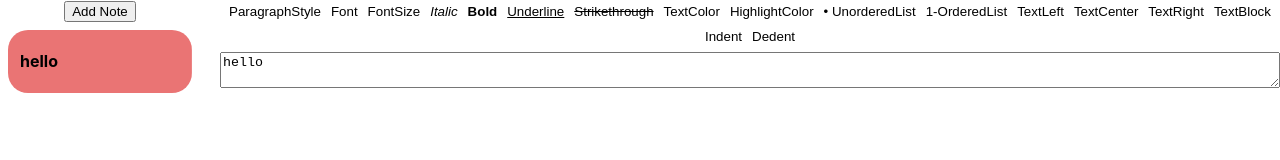
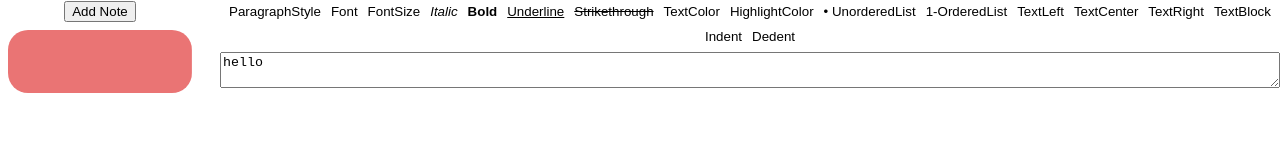
Before and after one commit to dugramen/rich-notes, a React (Create React App) app: page / in a window 1280 px wide. Shown: the top 160 px of the page. Built offline with nearby package versions, Linux system fonts and the light colour scheme.

Commit message:
Unique draft ids & delete animation

```diff
--- a/src/components/NoteList/NoteItem.js
+++ b/src/components/NoteList/NoteItem.js
@@ -3,13 +3,33 @@ import React from "react";
 export default function NoteItem(props) {
     const {selectNote, title, isSelected} = props
 
+    const [deleted, setDeleted] = React.useState(false)
+    const noteItem = React.useRef()
+
     function deleteNote(event) {
         event.stopPropagation()
-        props.deleteNote()
+        setDeleted(true)
+        // props.deleteNote()
     }
 
-    return (<div className={`note-item ${isSelected? "selected": ""}`} onClick={() => selectNote()}>
-        <h4>{title}</h4>
+    function handleTransition(e) {
+        if (e.propertyName === "max-height" && deleted) {
+            props.deleteNote()
+            setDeleted(false)
+        }
+    }
+
+    return (
+    <div
+        className={`note-item ${isSelected && "selected"} ${deleted && "deleted"}`}
+        onClick={() => selectNote()}
+        onTransitionEnd={(e) => handleTransition(e)}
+        ref={noteItem}
+    >
+        <div className="note-bg"/>
+        <div className="note-highlight"/>
+        <h4 className="note-title">{title}</h4>
         <button className="not-item--button" onClick={deleteNote}>Delete</button>
-    </div>)
+    </div>
+    )
 }
```
